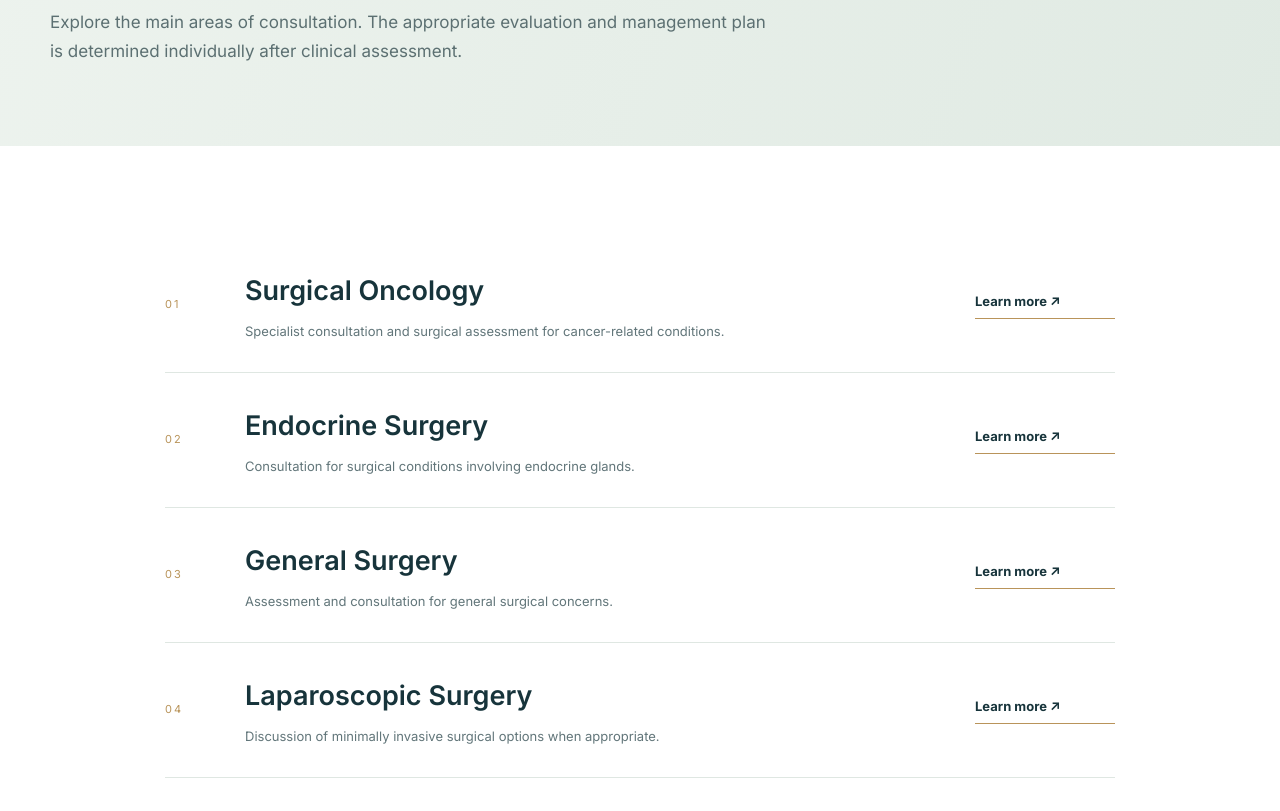
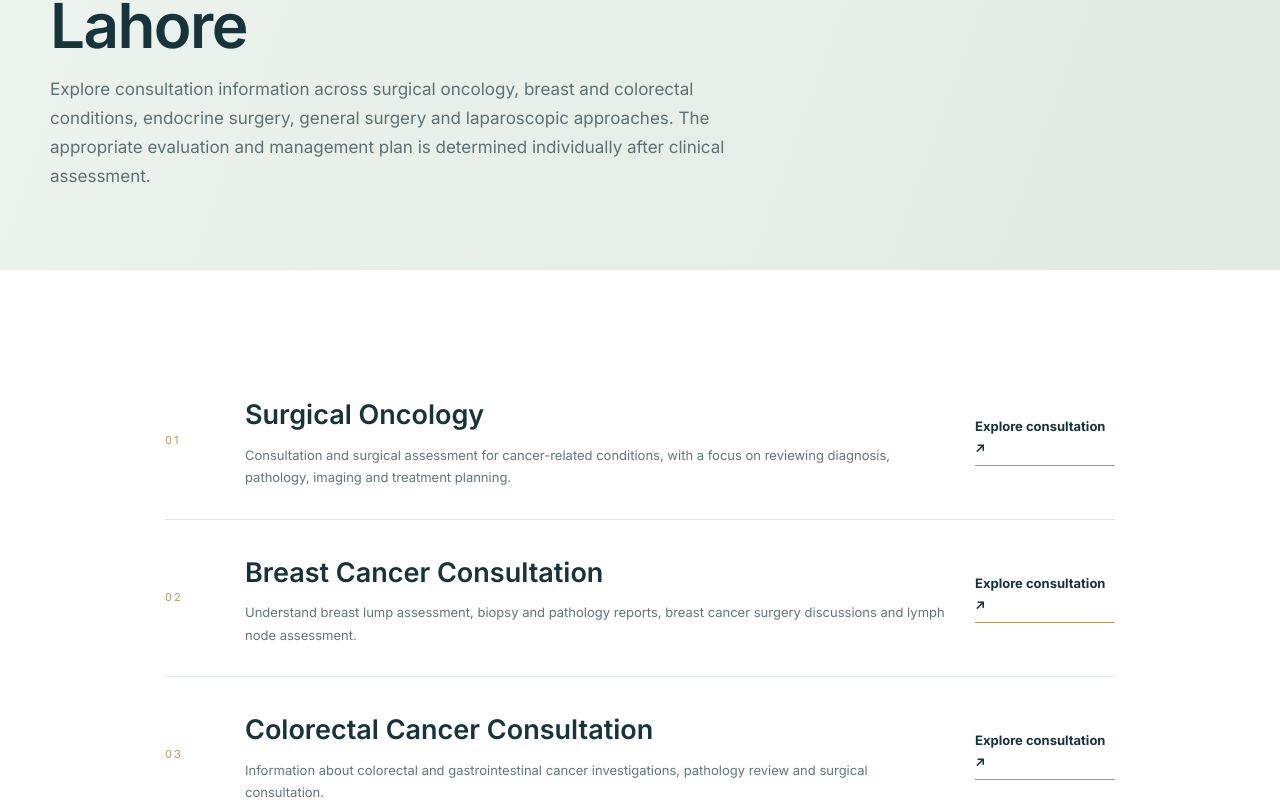
Before and after one commit to franklinctapley-del1122/Drzaintayyababbas, a Next.js app: page /specialties in a window 1280 px wide. Shown: the part 309-1120 px from the top of the page. Built offline with nearby package versions, Linux system fonts and the light colour scheme.

Commit message:
Expand specialty hub with CV-supported breast and colorectal consultation pages

```diff
--- a/app/specialties/page.tsx
+++ b/app/specialties/page.tsx
@@ -1,3 +1,39 @@
-import Link from "next/link"; import {Shell,PageHero,CTA} from "../components"; export const metadata={title:"Surgical Specialties in Lahore",description:"Explore Surgical Oncology, Endocrine Surgery, General Surgery and Laparoscopic Surgery consultation areas with Dr. Zain Tayyab Abbas in Lahore.",alternates:{canonical:"/specialties"}};
-const data=[["Surgical Oncology","Specialist consultation and surgical assessment for cancer-related conditions.","/specialties/surgical-oncology"],["Endocrine Surgery","Consultation for surgical conditions involving endocrine glands.","/specialties/endocrine-surgery"],["General Surgery","Assessment and consultation for general surgical concerns.","/specialties/general-surgery"],["Laparoscopic Surgery","Discussion of minimally invasive surgical options when appropriate.","/specialties/laparoscopic-surgery"]];
-export default function Specialties(){return <Shell><main><PageHero eyebrow="Clinical services" title="Surgical specialties" lead="Explore the main areas of consultation. The appropriate evaluation and management plan is determined individually after clinical assessment."/><section className="section section-white"><div className="container service-list">{data.map(([t,d,u],i)=><article className="service-row" key={u}><span className="card-number">0{i+1}</span><div><h2>{t}</h2><p>{d}</p></div><Link className="under-link" href={u}>Learn more ↗</Link></article>)}</div></section><CTA/></main></Shell>}
+import Link from "next/link";
+import { Shell, PageHero, CTA } from "../components";
+
+export const metadata = {
+  title: "Surgical Specialties in Lahore",
+  description: "Explore surgical oncology, breast cancer, colorectal, endocrine, general and laparoscopic surgery consultation information with Dr. Zain Tayyab Abbas in Lahore.",
+  alternates: { canonical: "/specialties" }
+};
+
+const data = [
+  ["Surgical Oncology", "Consultation and surgical assessment for cancer-related conditions, with a focus on reviewing diagnosis, pathology, imaging and treatment planning.", "/specialties/surgical-oncology"],
+  ["Breast Cancer Consultation", "Understand breast lump assessment, biopsy and pathology reports, breast cancer surgery discussions and lymph node assessment.", "/specialties/breast-cancer-consultation"],
+  ["Colorectal Cancer Consultation", "Information about colorectal and gastrointestinal cancer investigations, pathology review and surgical consultation.", "/specialties/colorectal-cancer-consultation"],
+  ["Endocrine Surgery", "Consultation information for selected conditions involving the thyroid, parathyroid and other endocrine glands.", "/specialties/endocrine-surgery"],
+  ["General Surgery", "Assessment information for abdominal, hernia, gallbladder, appendix and other general surgical concerns.", "/specialties/general-surgery"],
+  ["Laparoscopic Surgery", "Learn about minimally invasive surgery, when it may be considered and how the approach is selected.", "/specialties/laparoscopic-surgery"]
+];
+
+export default function Specialties() {
+  return (
+    <Shell>
+      <main>
+        <PageHero eyebrow="Clinical services" title="Surgical specialties in Lahore" lead="Explore consultation information across surgical oncology, breast and colorectal conditions, endocrine surgery, general surgery and laparoscopic approaches. The appropriate evaluation and management plan is determined individually after clinical assessment." />
+        <section className="section section-white">
+          <div className="container service-list">
+            {data.map(([title, description, url], index) => (
+              <article className="service-row" key={url}>
+                <span className="card-number">0{index + 1}</span>
+                <div><h2>{title}</h2><p>{description}</p></div>
+                <Link className="under-link" href={url}>Explore consultation ↗</Link>
+              </article>
+            ))}
+          </div>
+        </section>
+        <CTA />
+      </main>
+    </Shell>
+  );
+}
```
